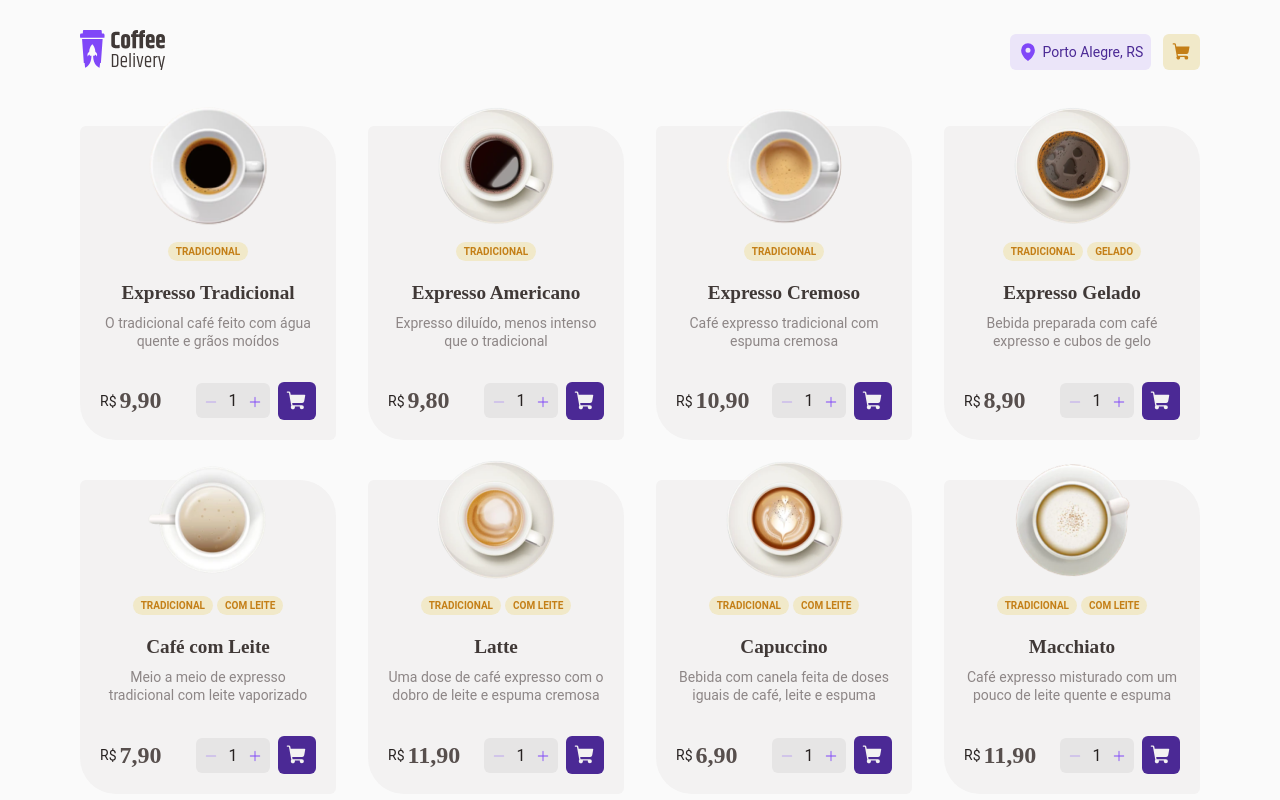
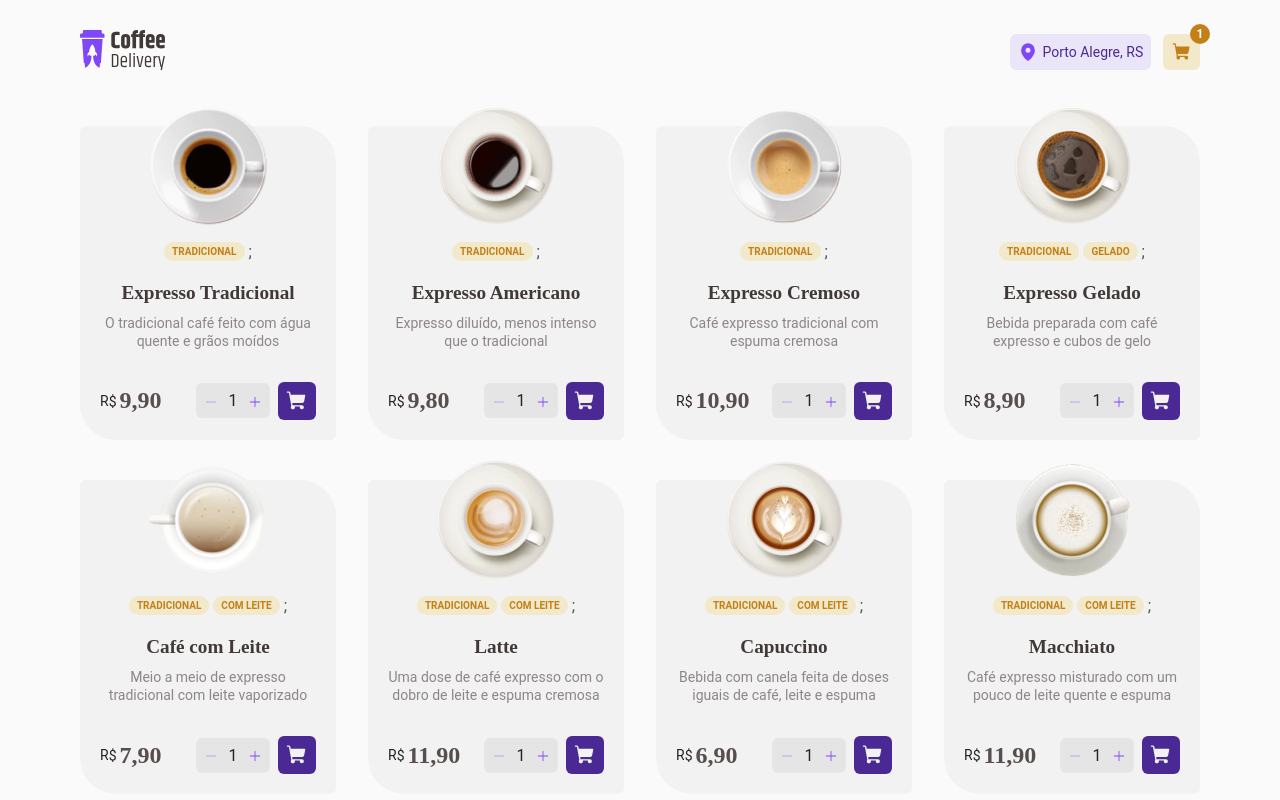
Before and after one commit to tiagoc0sta/Ignite_Coffee-Delivery, a React app in the folder coffee-delivery/: page / in a window 1280 px wide. Both pictures are taken after a click on the button 297 px from the left and 1052 px from the top of the page. Shown: the part 652-1452 px from the top of the page. Built offline with nearby package versions, Linux system fonts and the light colour scheme; the HTML template or start-up script is replaced by a standard one.

Commit message:
add paymnent form details with zod

```diff
--- a/coffee-delivery/package.json
+++ b/coffee-delivery/package.json
@@ -9,13 +9,16 @@
     "preview": "vite preview"
   },
   "dependencies": {
+    "@hookform/resolvers": "^2.9.9",
     "immer": "^9.0.15",
     "phosphor-react": "^1.4.1",
     "polished": "^4.2.2",
     "react": "^18.2.0",
     "react-dom": "^18.2.0",
+    "react-hook-form": "^7.38.0",
     "react-router-dom": "^6.4.2",
-    "styled-components": "^5.3.6"
+    "styled-components": "^5.3.6",
+    "zod": "^3.19.1"
   },
   "devDependencies": {
     "@types/react": "^18.0.15",
--- a/coffee-delivery/src/components/Header/index.tsx
+++ b/coffee-delivery/src/components/Header/index.tsx
@@ -1,30 +1,36 @@
-import { HeaderButton, HeaderButtonsContainer, HeaderContainer } from "./styles";
-import coffeeLogoImg  from "../../assets/coffee-delivery-logo.svg";
-import { MapPin, ShoppingCart } from 'phosphor-react';
+import {
+  HeaderButton,
+  HeaderButtonsContainer,
+  HeaderContainer,
+} from "./styles";
+import coffeeLogoImg from "../../assets/coffee-delivery-logo.svg";
+import { MapPin, ShoppingCart } from "phosphor-react";
 import { NavLink } from "react-router-dom";
+import { useCart } from "../../hooks/useCart";
 
 export function Header() {
+  const { cartQuantity } = useCart();
+
   return (
     <HeaderContainer>
       <div className="container">
         <NavLink to="/">
-          <img src={coffeeLogoImg}/>
+          <img src={coffeeLogoImg} alt="" />
         </NavLink>
 
         <HeaderButtonsContainer>
           <HeaderButton variant="purple">
-            <MapPin size={20} weight="fill"/>
+            <MapPin size={20} weight="fill" />
             Porto Alegre, RS
           </HeaderButton>
           <NavLink to="/completeOrder">
-          <HeaderButton variant="yellow">
-            <ShoppingCart size={20} weight="fill"/>
-          </HeaderButton>
+            <HeaderButton variant="yellow">
+              {cartQuantity >= 1 && <span>{cartQuantity}</span>}
+              <ShoppingCart size={20} weight="fill" />
+            </HeaderButton>
           </NavLink>
         </HeaderButtonsContainer>
-
       </div>
     </HeaderContainer>
-
-  )
+  );
 }
--- a/coffee-delivery/src/components/Header/styles.ts
+++ b/coffee-delivery/src/components/Header/styles.ts
@@ -41,10 +41,30 @@ export const HeaderButton = styled.button<HeaderButtonProps> `
   padding: 0 0.5rem;
   position: relative;
   font-size: ${({ theme}) => theme.textSizes["text-regular-s"]};
+  cursor: inherit;
+
+  span {
+    position: absolute;
+    width: 1.25rem;
+    height: 1.25rem;
+    border-radius: 50%;
+    top: calc(-1.25rem /2);
+    right: calc(-1.25rem/2);
+    color: ${({ theme }) => theme.colors["base-white"]};
+    display: flex;
+    align-items: center;
+    justify-content: center;
+    font-size: 0.75rem;
+    font-weight: 700;
+  }
 
   ${({variant, theme}) => css`
     background: ${theme.colors[`brand-${variant}-light`]};
     color: ${theme.colors[`brand-${variant}-dark`]};
+
+    span {
+      background: ${theme.colors[`brand-${variant}-dark`]};
+    }
   `}
 
   ${({variant, theme}) =>
--- a/coffee-delivery/src/contexts/CartContext.tsx
+++ b/coffee-delivery/src/contexts/CartContext.tsx
@@ -1,4 +1,4 @@
-import { createContext, ReactNode, useState } from "react";
+import { createContext, ReactNode, useEffect, useState } from "react";
 import { Coffee } from "../pages/Home/components/CoffeeCard";
 import { produce } from 'immer';
 export interface CartItem extends Coffee {
@@ -7,16 +7,38 @@ export interface CartItem extends Coffee {
 
 interface CartContextType {
   cartItems: CartItem[];
+  cartQuantity: number;
+  cartItemsTotal: number;
   addCoffeeToCart: (coffee: CartItem) => void;
+  changeCartItemQuantity: (
+    cartItemId:number,
+    type: 'increase' | 'decrease'
+    ) => void;
+  removeCartItem: (cartitemId: number) => void;
 }
 
 interface CartContextProviderProps{
   children:ReactNode;
 }
+
+const COFFEE_ITEMS_STORAGE_KEY = "coffeDelivery:cartItems";
+
 export const CartContext = createContext({ } as CartContextType);
 
 export function CartContextProvider({children}: CartContextProviderProps){
-  const [cartItems, setCartItems] = useState<CartItem[]>([]);
+  const [cartItems, setCartItems] = useState<CartItem[]>(()=> {
+    const storedCartItems = localStorage.getItem(COFFEE_ITEMS_STORAGE_KEY);
+    if(storedCartItems) {
+      return JSON.parse(storedCartItems);
+    }
+    return [];
+  });
+
+  const cartQuantity = cartItems.length;
+
+  const cartItemsTotal = cartItems.reduce((total, cartItem) => {
+    return total + cartItem.price * cartItem.quantity;
+  }, 0);
 
   function addCoffeeToCart(coffee: CartItem) {
     const coffeeAlreadyExistsInCart = cartItems.findIndex(
@@ -29,11 +51,55 @@ export function CartContextProvider({children}: CartContextProviderProps){
       }else {
         draft[coffeeAlreadyExistsInCart].quantity += coffee.quantity;
       }
-    })
+    });
+
+    setCartItems(newCart);
   }
 
+  function changeCartItemQuantity (
+    cartItemId: number,
+    type: "increase" | "decrease" | "increase"
+  ) {
+    const  newCart = produce(cartItems, (draft) => {
+      const coffeeExistsInCart = cartItems.findIndex((cartItem) => cartItem.id === cartItemId);
+
+      if(coffeeExistsInCart >= 0) {
+        const item = draft[coffeeExistsInCart];
+        draft[coffeeExistsInCart].quantity = type === "increase" ? item.quantity +1 : item.quantity -1;
+      }
+    });
+
+    setCartItems(newCart);
+  }
+
+  function removeCartItem(cartItemId: number) {
+    const newCart = produce(cartItems, (draft) =>{
+      const coffeeExistsInCart = cartItems.findIndex(
+        (cartItem) => cartItem.id === cartItemId
+      );
+
+      if(coffeeExistsInCart >=0) {
+        draft.splice(coffeeExistsInCart, 1);
+      }
+    });
+
+    setCartItems(newCart);
+  }
+
+  useEffect(() => {
+    localStorage.setItem(COFFEE_ITEMS_STORAGE_KEY, JSON.stringify(cartItems));
+  }, [cartItems]);
+
   return(
-    <CartContext.Provider value={{cartItems, addCoffeeToCart}}>
+    <CartContext.Provider
+      value={{
+        cartItems,
+        cartQuantity,
+        cartItemsTotal,
+        addCoffeeToCart,
+        changeCartItemQuantity,
+        removeCartItem
+      }}>
       {children}
     </CartContext.Provider>
   )
--- a/coffee-delivery/src/pages/CompleteOrder/components/CoffeeCartCard/index.tsx
+++ b/coffee-delivery/src/pages/CompleteOrder/components/CoffeeCartCard/index.tsx
@@ -1,26 +1,56 @@
 import { Trash } from "phosphor-react";
 import { QuantityInput } from "../../../../components/QuantityInput";
 import { RegularText } from "../../../../components/Typography";
-
+import { CartItem } from "../../../../contexts/CartContext";
+import { useCart } from "../../../../hooks/useCart";
+import { formatMoney } from "../../../../utils/formatMoney";
 import { ActionsContainer, CoffeeCartCardContainer, RemoveButton } from "./styles";
 
-export function CoffeeCartCard() {
+interface CoffeeCartCardProps {
+  coffee: CartItem;
+}
+
+export function CoffeeCartCard({coffee}: CoffeeCartCardProps ) {
+  const { changeCartItemQuantity, removeCartItem} = useCart();
+
+  function handleIncrease(){
+    changeCartItemQuantity(coffee.id, "increase");
+  }
+
+  function handleDecrease(){
+    changeCartItemQuantity(coffee.id, "decrease");
+  }
+
+  function handleRemove(){
+    removeCartItem(coffee.id);
+  }
+
+
+  const coffeeTotal = coffee.price * coffee.quantity;
+
+  const formattedPrice = formatMoney(coffeeTotal);
+
   return (
     <CoffeeCartCardContainer>
       <div>
-        <img src="https://s3-alpha-sig.figma.com/img/55b1/f9ee/64600f98b2bae456b96fdc624c4b4f47?Expires=1666569600&Signature=NUgPNDu-210vgLAekY86HMKADP1I0wtpMrWoOFuVJEQL5iGXd6ATOD~udJnpGxvWNHoFHIDgK0roE2PkAHkPsVqnltrJo8xfpnZjvMxXEIgd3KHIh4crV0LSETQR61moiow8JTGdYR7i~8aF-2K-oSZv~4PjDdgtMZKC6e0scTSebxirOec20NjFMMDWKUlRgd7x3~fme6MR4~09FiJRQTZC9IavlGUyIENntKENxU1AnnH3Myky87y8btjIDLGiYcZqekblmxuqEr393uTnPecxta-dFWI-KzAeYyZAkdNypJS9~Lvwcbk9LaKeKpuv6EKHJ0ZVMoTDxyibQXQWRQ__&Key-Pair-Id=APKAINTVSUGEWH5XD5UA"/>
+        <img src={`/coffees/${coffee.photo}`}/>
         <div>
-          <RegularText color="subtitle">Espresso Tradicional</RegularText>
+          <RegularText color="subtitle">{coffee.name}</RegularText>
           <ActionsContainer>
-            <QuantityInput size="small"/>
-            <RemoveButton>
+            <QuantityInput
+              size="small"
+              onIncrease={handleIncrease}
+              onDecrease={handleDecrease}
+              quantity={coffee.quantity}
+              />
+            <RemoveButton onClick={handleRemove}>
               <Trash size={16}/>
               Remover
             </RemoveButton>
           </ActionsContainer>
         </div>
       </div>
-      <p>R$ 9,90</p>
+      <p>{formattedPrice}</p>
     </CoffeeCartCardContainer>
   )
 }
--- a/coffee-delivery/src/pages/CompleteOrder/components/SelectedCoffees/ConfirmationSection.tsx
+++ b/coffee-delivery/src/pages/CompleteOrder/components/SelectedCoffees/ConfirmationSection.tsx
@@ -1,26 +1,37 @@
 import { Button } from "../../../../components/Button";
 import { RegularText } from "../../../../components/Typography";
+import { useCart } from "../../../../hooks/useCart";
+import { formatMoney } from "../../../../utils/formatMoney";
 import { ConfirmationSectionContainer } from "./styles";
 
+const DELIVERY_PRICE = 3.5;
+
 export function ConfirmationSection() {
+  const { cartItemsTotal, cartQuantity } = useCart();
+  const cartTotal = DELIVERY_PRICE * cartItemsTotal;
+
+  const formattedItemsTotal = formatMoney(cartItemsTotal);
+  const formattedCartTotal = formatMoney(cartTotal);
+  const formatDeliveryPrice = formatMoney(DELIVERY_PRICE);
+
   return(
     <ConfirmationSectionContainer>
       <div>
         <RegularText size="s">Total de itens</RegularText>
-        <RegularText>R$ 9,90</RegularText>
+        <RegularText>R$ {formattedItemsTotal}</RegularText>
       </div>
 
       <div>
         <RegularText size="s">Entrega</RegularText>
-        <RegularText>R$ 3,50</RegularText>
+        <RegularText>R$ {formatDeliveryPrice}</RegularText>
       </div>
 
       <div>
         <RegularText weight="700" color="subtitle" size="l">Total</RegularText>
-        <RegularText weight="700" color="subtitle" size="l">R$29,90</RegularText>
+        <RegularText weight="700" color="subtitle" size="l">R$ {formattedCartTotal}</RegularText>
       </div>
 
-      <Button text="Confirmar Pedido"/>
+      <Button text="Confirmar Pedido" disabled={cartQuantity <= 0}/>
     </ConfirmationSectionContainer>
   )
 }
--- a/coffee-delivery/src/pages/CompleteOrder/components/SelectedCoffees/index.tsx
+++ b/coffee-delivery/src/pages/CompleteOrder/components/SelectedCoffees/index.tsx
@@ -1,9 +1,13 @@
 import { TitleText } from "../../../../components/Typography";
+import { useCart } from "../../../../hooks/useCart";
 import { CoffeeCartCard } from "../CoffeeCartCard";
 import { ConfirmationSection } from "./ConfirmationSection";
-import { ConfirmationSectionContainer, DetailsContainer, SelectedCoffeesContainer } from "./styles";
+import { DetailsContainer, SelectedCoffeesContainer } from "./styles";
 
 export function SelectedCoffees(){
+  const { cartItems } = useCart();
+
+
   return(
     <SelectedCoffeesContainer>
       <TitleText size="xs" color="subtitle">
@@ -11,9 +15,9 @@ export function SelectedCoffees(){
       </TitleText>
 
       <DetailsContainer>
-        <CoffeeCartCard/>
-        <CoffeeCartCard/>
-        <CoffeeCartCard/>
+        {cartItems.map((item) => (
+          <CoffeeCartCard key={item.id} coffee={item}/>
+        ))}
 
         <ConfirmationSection/>
       </DetailsContainer>
--- a/coffee-delivery/src/pages/CompleteOrder/index.tsx
+++ b/coffee-delivery/src/pages/CompleteOrder/index.tsx
@@ -1,14 +1,35 @@
 import { CompleteOrderForm } from "./components/CompleteOrderForm";
 import { SelectedCoffees } from "./components/SelectedCoffees";
 import { CompleteOrderContainer } from "./styles";
+import * as zod from 'zod';
+import {zodResolver } from '@hookform/resolvers/zod';
+import { useForm, FormProvider } from 'react-hook-form';
+
+const confirmOrderFormValidationSchema = zod.object({
+  cep: zod.string(),
+});
+
+export type OrderData = zod.infer<typeof confirmOrderFormValidationSchema>;
+
+type ConfirmOrderFormData = OrderData;
 
 export function CompleteOrderPage() {
+  const confirmOrderForm = useForm<ConfirmOrderFormData>({
+    resolver:zodResolver(confirmOrderFormValidationSchema)
+  });
+
+  const { handleSubmit } = confirmOrderForm;
+
+  function handleConfirmOrder(data: ConfirmOrderFormData) {
+    console.log(data);
+  }
+
   return (
-    <CompleteOrderContainer className="container">
-      <CompleteOrderForm/>
-      <SelectedCoffees/>
-    </CompleteOrderContainer>
-
-  )
-
+    <FormProvider{...confirmOrderForm}>
+      <CompleteOrderContainer className="container" onSubmit={handleSubmit(handleConfirmOrder)}>
+        <CompleteOrderForm/>
+        <SelectedCoffees/>
+      </CompleteOrderContainer>
+    </FormProvider>
+  );
 }
```
Also changed, not shown: coffee-delivery/src/pages/Home/components/CoffeeCard/index.tsx (+33 -25 lines), 1 other file (tests, documents, lock files or other folders).
